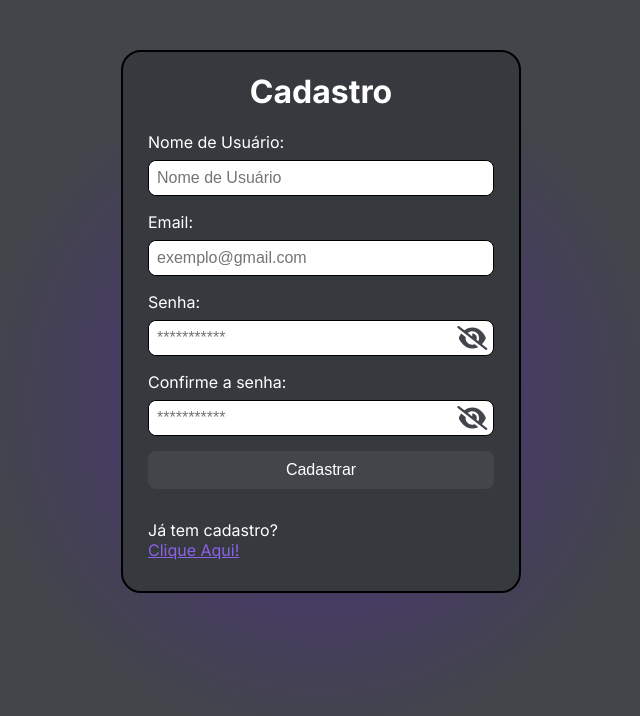
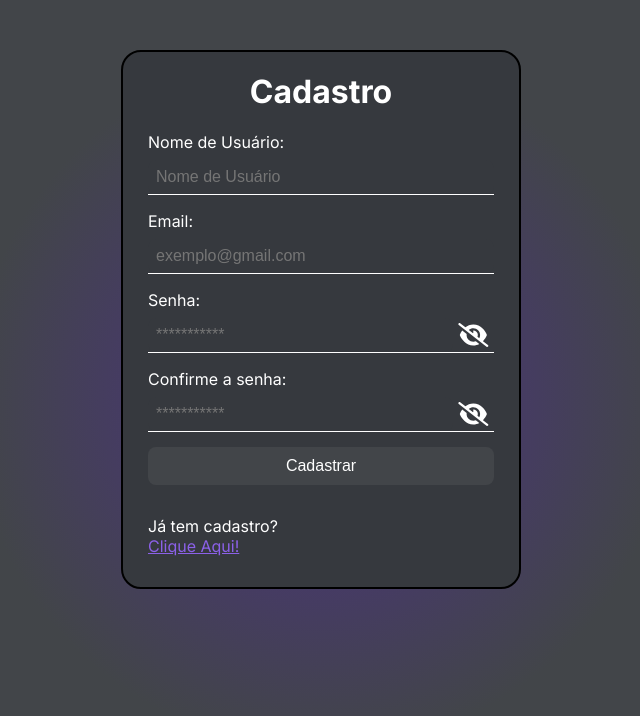
Before and after one commit to GabrielSilveira2026/Pc_Build_UP, a Next.js app: page /cadastro in a window 1280 px wide. Shown: the top 716 px of the page, without its empty margins (319-959 px from the left). Built offline with nearby package versions, Linux system fonts and the light colour scheme.

Commit message:
Ajustes visuais nos inputs, pasta componentes movida para src

```diff
--- a/src/app/(usuario)/cadastro/page.tsx
+++ b/src/app/(usuario)/cadastro/page.tsx
@@ -1,4 +1,4 @@
-import FormCadastro from '@/app/componentes/Forms/FormCadastro'
+import FormCadastro from '@/componentes/Forms/FormCadastro'
 import Link from 'next/link'
 import styles from '../CadastroLogin.module.css'
 
--- a/src/app/(usuario)/login/page.tsx
+++ b/src/app/(usuario)/login/page.tsx
@@ -1,4 +1,4 @@
-import FormLogin from '@/app/componentes/Forms/FormLogin'
+import FormLogin from '@/componentes/Forms/FormLogin'
 import Link from 'next/link'
 import styles from '../CadastroLogin.module.css'
 
--- a/src/app/componentes/Forms/FormCadastro.tsx
+++ b/src/componentes/Forms/FormCadastro.tsx
@@ -10,7 +10,7 @@ import { z } from "zod";
 import { zodResolver } from "@hookform/resolvers/zod";
 
 const schema = z.object({
-    nomeUsuario: z.string().nonempty("Insira um nome de usuário").min(3, "Insira um nome com no mínimo 3 caracteres"),
+    nome: z.string().nonempty("Insira um nome de usuário").min(3, "Insira um nome com no mínimo 3 caracteres"),
 
     email: z.string().nonempty("Insira um email ").email("Insira um email válido"),
 
@@ -46,10 +46,9 @@ function Form() {
         resolver: zodResolver(schema)
     })
 
-    const handleForm = (data: FormProps) => {
+    const handleForm = async(data: FormProps) => {
         console.log(data);
-
-        router.push(`/login/${data}`);
+        // router.push(`/login/${data}`);
     }
 
     console.log(errors);
@@ -57,11 +56,11 @@ function Form() {
     return (
         <form className={styles.form} onSubmit={handleSubmit(handleForm)}>
             <Input
-                {...register('nomeUsuario')}
+                {...register('nome')}
                 label="Nome de Usuário"
                 type="text"
                 placeholder="Nome de Usuário"
-                textoAjuda={errors.nomeUsuario?.message}
+                textoAjuda={errors.nome?.message}
             />
 
             <Input
--- a/src/app/componentes/Input/Input.tsx
+++ b/src/componentes/Input/Input.tsx
@@ -12,7 +12,7 @@ export const Input = forwardRef<HTMLInputElement, InputProps>(
     ({ type = "", label = "", textoAjuda = "", name = "", ...props }, ref) => {
         const inputId = useId();
         const erro = textoAjuda.length > 0
-        const [verSenha, setVerSenha] = useState(false)
+        const [verSenha, setVerSenha] = useState<Boolean>(false)
 
         return (
             <div className={styles.boxInput}>
--- a/src/app/componentes/Input/input.module.css
+++ b/src/componentes/Input/input.module.css
@@ -7,17 +7,17 @@
 .linhaInput{
     display: flex;
     margin-top: 0.5rem;
-    background-color: white;
-    border-radius: 0.5rem;
-    border: 1px solid black;
+    /* background-color: white; */
+    /* border-radius: 0.5rem; */
+    border-bottom: 1px solid white;
 }
 
 .input {
     width: 100%;
     font-size: 1rem;
-    color: black;
+    color: white;
     padding: .5rem;
-    background-color: white;
+    background-color: var(--background-color-high);
     border-radius: 0.5rem;
     border:none;
 }
@@ -30,12 +30,12 @@
     font-size: 1.5rem;
     width: 35px;
     margin: 5px;
-    color: var(--background-color-low);
+    color: white;
 }
 
 .verSenhas:hover{
     cursor: pointer;
-    color: var(--background-color-high);
+    opacity: 0.5;
 }
 
 .textoAjuda {
@@ -46,5 +46,5 @@
 }
 
 .erro {
-    border: 1px solid red
+    border-bottom: 1px solid red;
 }
```
Also changed, not shown: src/componentes/Forms/FormLogin.tsx (renamed from src/app/componentes/Forms/FormLogin.tsx), src/componentes/Forms/form.module.css (renamed from src/app/componentes/Forms/form.module.css).
